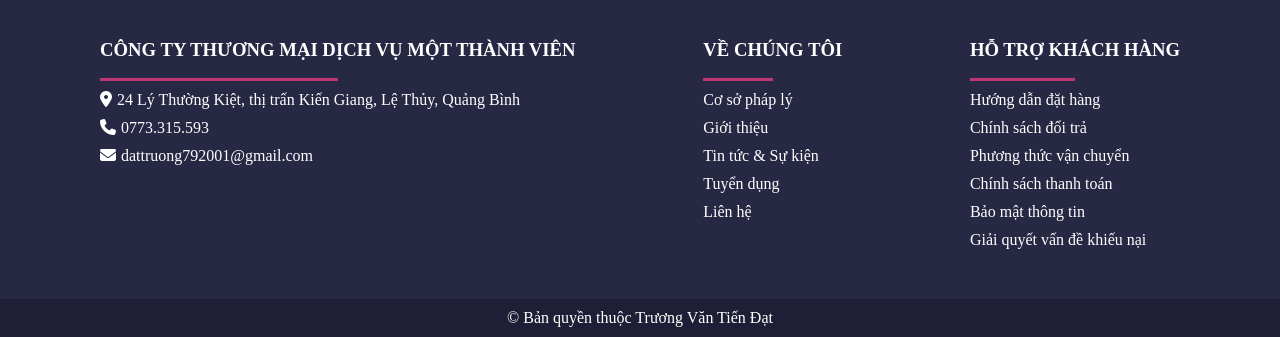
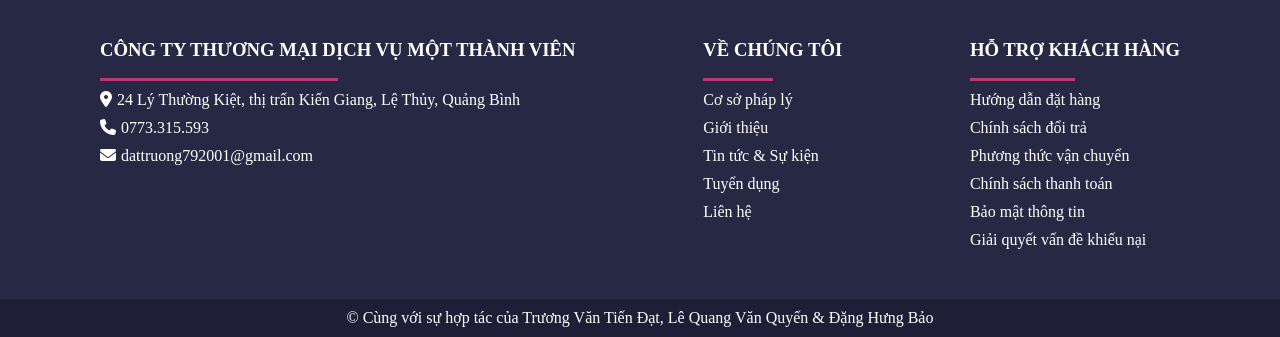
Before and after one commit to truongdat2001/duan1, a PHP site: page /quenmk.php in a window 1280 px wide. Shown: the part 501-838 px from the top of the page. Run offline with PHP 8.4, Linux system fonts and the light colour scheme; some libraries are stand-ins or nearby versions.

Commit message:
update qmk

```diff
--- a/quenmk.php
+++ b/quenmk.php
@@ -5,7 +5,7 @@ if (isset($_POST['gui']) == true) {
     if ($email == "") {
         $thongbao = "Hãy nhập email";
     } else {
-        $conn = new PDO("mysql:host=localhost;dbname=duanmau;charset=utf8", "root", "");
+        $conn = new PDO("mysql:host=localhost;dbname=du_an_mot;charset=utf8", "root", "");
         $conn->setAttribute(PDO::ATTR_ERRMODE, PDO::ERRMODE_EXCEPTION);
 
         $sql = "SELECT * FROM users WHERE email = ?";
--- a/view/cuoitrang.php
+++ b/view/cuoitrang.php
@@ -32,7 +32,7 @@
             <li><a href="">Giải quyết vấn đề khiếu nại</a></li>
         </ul>
     </div>
-    <p class="banquyen">&copy; Bản quyền thuộc Trương Văn Tiến Đạt</p>
+    <p class="banquyen">&copy; Cùng với sự hợp tác của Trương Văn Tiến Đạt, Lê Quang Văn Quyến & Đặng Hưng Bảo</p>
 </footer>
 </body>
 
```
